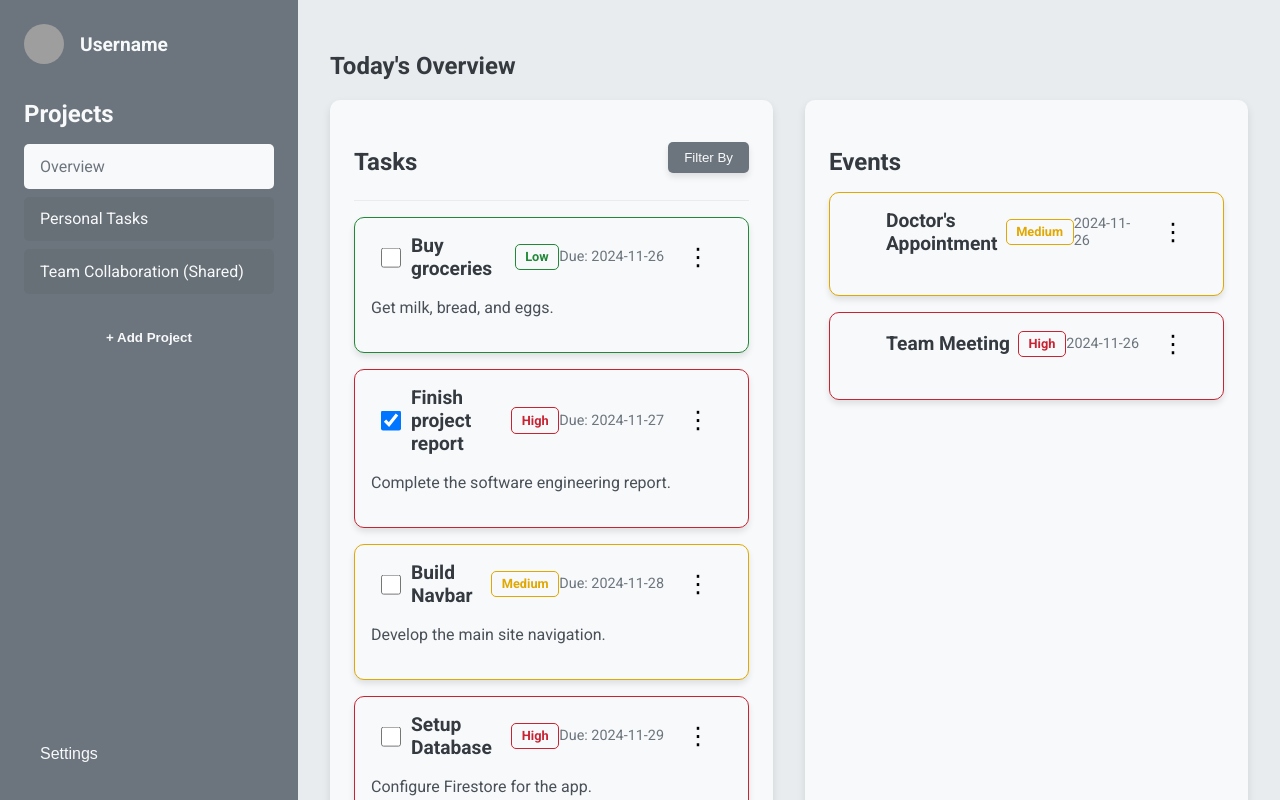
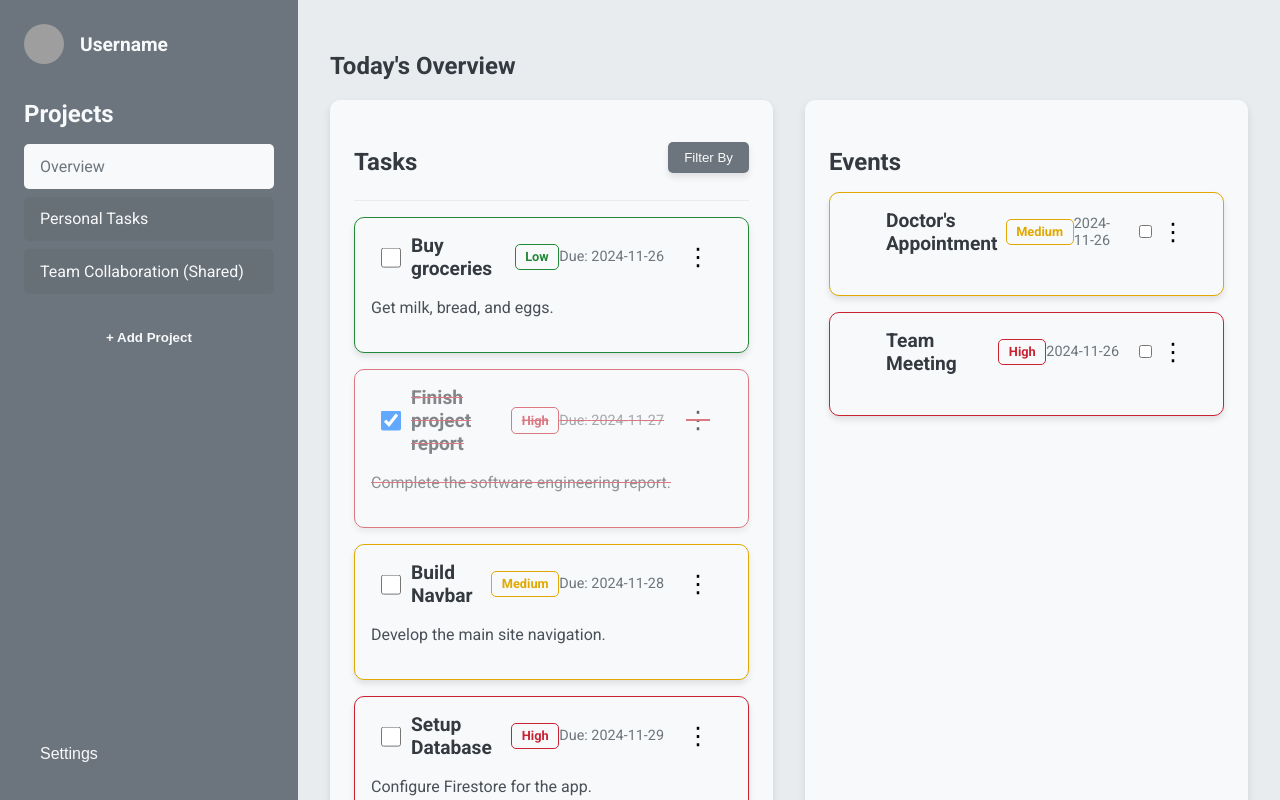
Before and after one commit to NickDeVeau/Planpal, a React (Create React App) app in the folder frontend/: page /dashboard in a window 1280 px wide. Built offline with nearby package versions, Linux system fonts and the light colour scheme; grey boxes are pictures that could not be loaded.

Commit message:
Add completion state to EventCard and TaskCard components with checkbox functionality

```diff
--- a/frontend/src/components/EventCard/EventCard.js
+++ b/frontend/src/components/EventCard/EventCard.js
@@ -4,6 +4,7 @@ import "./eventCard.css";
 const EventCard = ({ event }) => {
   const [showOptions, setShowOptions] = useState(false);
   const optionsRef = useRef(null);
+  const [completed, setCompleted] = useState(event.completed);
 
   const toggleOptions = () => {
     setShowOptions(!showOptions);
@@ -15,6 +16,11 @@ const EventCard = ({ event }) => {
     }
   };
 
+  const handleCheckboxChange = () => {
+    setCompleted(!completed);
+    // Optionally, you can add code to update the state or make an API call here
+  };
+
   useEffect(() => {
     document.addEventListener("mousedown", handleClickOutside);
     return () => {
@@ -23,7 +29,7 @@ const EventCard = ({ event }) => {
   }, []);
 
   return (
-    <li className={`event-card priority-${event.priority}`}>
+    <li className={`event-card priority-${event.priority} ${completed ? 'completed' : ''}`}>
       <div className="event-header">
         <h4 className="event-title">
           {event.title}
@@ -32,6 +38,7 @@ const EventCard = ({ event }) => {
           </span>
         </h4>
         <span className="event-date">{event.date}</span>
+        <input type="checkbox" checked={completed} onChange={handleCheckboxChange} />
         <button className="options-btn" onClick={toggleOptions}>⋮</button>
         {showOptions && (
           <div className="options-menu" ref={optionsRef}>
--- a/frontend/src/components/EventCard/eventCard.css
+++ b/frontend/src/components/EventCard/eventCard.css
@@ -185,3 +185,10 @@ body, html {
 .delete-option {
   color: red;
 }
+
+/* Completed State */
+.completed {
+  text-decoration: line-through;
+  color: grey;
+  opacity: 0.6;
+}
--- a/frontend/src/components/TaskCard/TaskCard.js
+++ b/frontend/src/components/TaskCard/TaskCard.js
@@ -4,6 +4,7 @@ import "./taskCard.css";
 const TaskCard = ({ task }) => {
   const [showOptions, setShowOptions] = useState(false);
   const optionsRef = useRef(null);
+  const [completed, setCompleted] = useState(task.completed);
 
   const toggleOptions = () => {
     setShowOptions(!showOptions);
@@ -15,6 +16,11 @@ const TaskCard = ({ task }) => {
     }
   };
 
+  const handleCheckboxChange = () => {
+    setCompleted(!completed);
+    // Optionally, you can add code to update the state or make an API call here
+  };
+
   useEffect(() => {
     document.addEventListener("mousedown", handleClickOutside);
     return () => {
@@ -23,10 +29,10 @@ const TaskCard = ({ task }) => {
   }, []);
 
   return (
-    <li className={`task-card priority-${task.priority}`}>
+    <li className={`task-card priority-${task.priority} ${completed ? 'completed' : ''}`}>
       <div className="task-header">
         <div className="completion-status">
-          <input type="checkbox" checked={task.completed} readOnly />
+          <input type="checkbox" checked={completed} onChange={handleCheckboxChange} />
         </div>
         <h4 className="task-title">
           {task.title}
--- a/frontend/src/components/TaskCard/taskCard.css
+++ b/frontend/src/components/TaskCard/taskCard.css
@@ -254,3 +254,10 @@ body, html {
   margin-left: auto;
   margin-right: 1rem;
 }
+
+/* Completed State */
+.completed {
+  text-decoration: line-through;
+  color: grey;
+  opacity: 0.6;
+}
```
